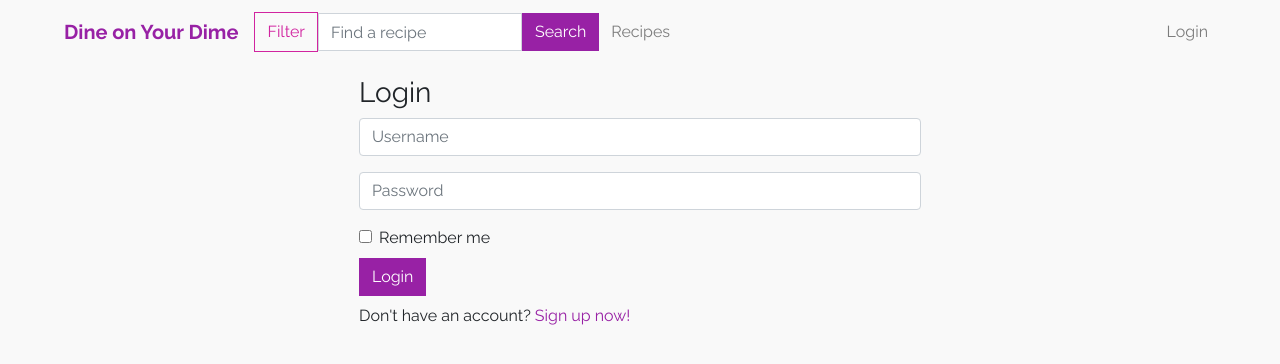
After one commit to aethyris/dine-on-your-dime, a Flask app: template templates/login.html in a window 1280 px wide. The commit adds this page. Shown: the top 364 px of the page. Run offline with Flask 2, Linux system fonts and the light colour scheme; the template is opened without the code that fills it, so the values that code supplies are empty; some libraries are stand-ins or nearby versions.

Commit message:
added ability for users to sign in and register

```diff
--- a/app.py
+++ b/app.py
@@ -1,21 +1,33 @@
 import sys
 from flask import Flask
+from flask_login import LoginManager
 from blueprints.home import home_page
+from blueprints.users import users
 from config import Config
-from models import *
+from models import db, User
 
 app = Flask(__name__)
+login = LoginManager(app)
+app.secret_key = 'much secret' # for some reason flask_login needs a secret key?
 app.config.from_object(Config)
-# db.init_app(app)
+db.init_app(app)
+
+@login.user_loader
+def load_user(id): # setting users to sessions
+    return User.query.get(int(id))
 
 app.register_blueprint(home_page)
+app.register_blueprint(users)
 
-#def main():
-    #if (len(sys.argv)==2):
-        #if sys.argv[1] == 'createdb':
-            #db.create_all()
-            #print("Created database.")
+def main():
+    if (len(sys.argv)==2):
+        if sys.argv[1] == 'createdb':
+            db.create_all()
+            print("Created database.")
+        elif sys.argv[1] == 'cleardb':
+            db.reflect()
+            db.drop_all()
 
-#if __name__ == "__main__":
-    #with app.app_context():
-        #main()
+if __name__ == "__main__":
+    with app.app_context():
+        main()
--- a/blueprints/recipe.py
+++ b/blueprints/recipe.py
@@ -2,8 +2,7 @@ from flask import Blueprint, render_template
 
 recipes = Blueprint('recipes', __name__, template_folder="templates")
 
-
 @recipes.route('/recipe/<recipe_id>')
-def search():
+def show_recipe():
     # get search results
     return render_template('recipe.html')
--- a/templates/index.html
+++ b/templates/index.html
@@ -17,9 +17,8 @@
 					<div class="carousel-item active">
 						<img class="d-block w-100" alt="Carousel Bootstrap First" src="https://www.layoutit.com/img/sports-q-c-1600-500-1.jpg" />
 						<div class="carousel-caption">
-							<h4>
-								First Thumbnail label
-							</h4>
+							<h4>Save your preferences!</h4>
+							<a href="{{ url_for('users.signup') }}" class="btn btn-outline-light">Sign Up</a>
 							<p>
 								Cras justo odio, dapibus ac facilisis in, egestas eget quam. Donec id elit non mi porta gravida at eget metus. Nullam id dolor id nibh ultricies vehicula ut id elit.
 							</p>
--- a/templates/layout.html
+++ b/templates/layout.html
@@ -30,7 +30,21 @@
                     <a class="nav-item nav-link my-1" href='#'>Recipes</a>
                 </nav>
                 <nav class="navbar-nav ml-auto">
-                    <a class="nav-item nav-link" href="#">Profile</a>
+                    {% if current_user.is_authenticated %}
+                        <div class="nav-item dropdown">
+                            <a class="nav-link dropdown-toggle" href="#" id="userDropdown" role="button" data-toggle="dropdown">
+                                {{ current_user.username}}
+                            </a>
+                            <div class="dropdown-menu">
+                                <a class="dropdown-item" href="#">Profile</a>
+                                <a class="dropdown-item" href="#">Settings</a>
+                                <div class="dropdown-divider"></div>
+                                <a class='dropdown-item' href="#">Logout</a>
+                            </div>
+                        </div>
+                    {% else %}
+                    <a class="nav-item nav-link" href="{{ url_for('users.login') }}">Login</a>
+                    {% endif %}
                 </nav>
             </div>
         </nav>
--- /dev/null
+++ b/templates/login.html
@@ -0,0 +1,31 @@
+{% extends 'layout.html' %}
+{% block body %}
+
+<div class="container-fluid">
+    <div class="row mt-3">
+        <div class="col-md-3"></div>
+        <div class="col-md-6">
+            <h3>Login</h3>
+            {% if error == true %}
+                <p class="text-danger">Invalid username or password.</p>
+            {% endif %}
+            <form class="form" action="{{ url_for('users.login') }}" method="post">
+                <div class="form-group">
+                    <input class="form-control" type="text" name="username" placeholder="Username" required>
+                </div>
+                <div class="form-group">
+                    <input class="form-control" type="password" name="password" placeholder="Password" required>
+                </div>
+                <div class="form-check">
+                     <input class="form-check-input" type="checkbox" value="" id="rememberme">
+                     <label class="form-check-label" for="rememberme">Remember me</label>
+                </div>
+                <button type="submit" class="btn btn-primary my-2">Login</button>
+            </form>
+            <p>Don't have an account? <a href="{{ url_for('users.signup') }}">Sign up now!</a></p>
+        </div>
+        <div class="col-md-3"></div>
+    </div>
+ </div>
+
+{% endblock %}
```
Also changed, not shown: blueprints/home.py (+6 -5 lines), blueprints/users.py (added, +32 -0 lines), models.py (+16 -0 lines), templates/signup.html (added, +33 -0 lines), 2 other files.
